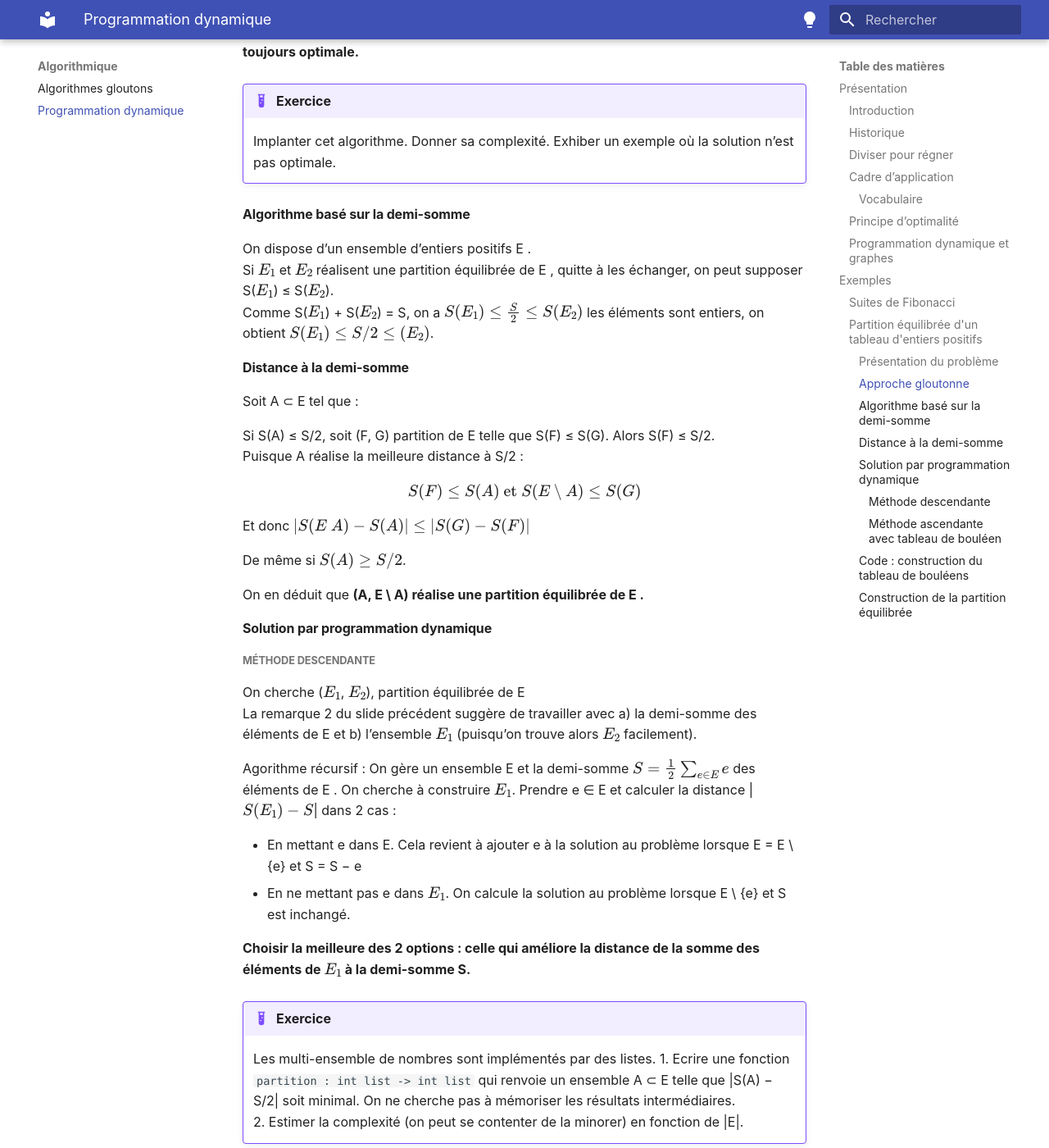
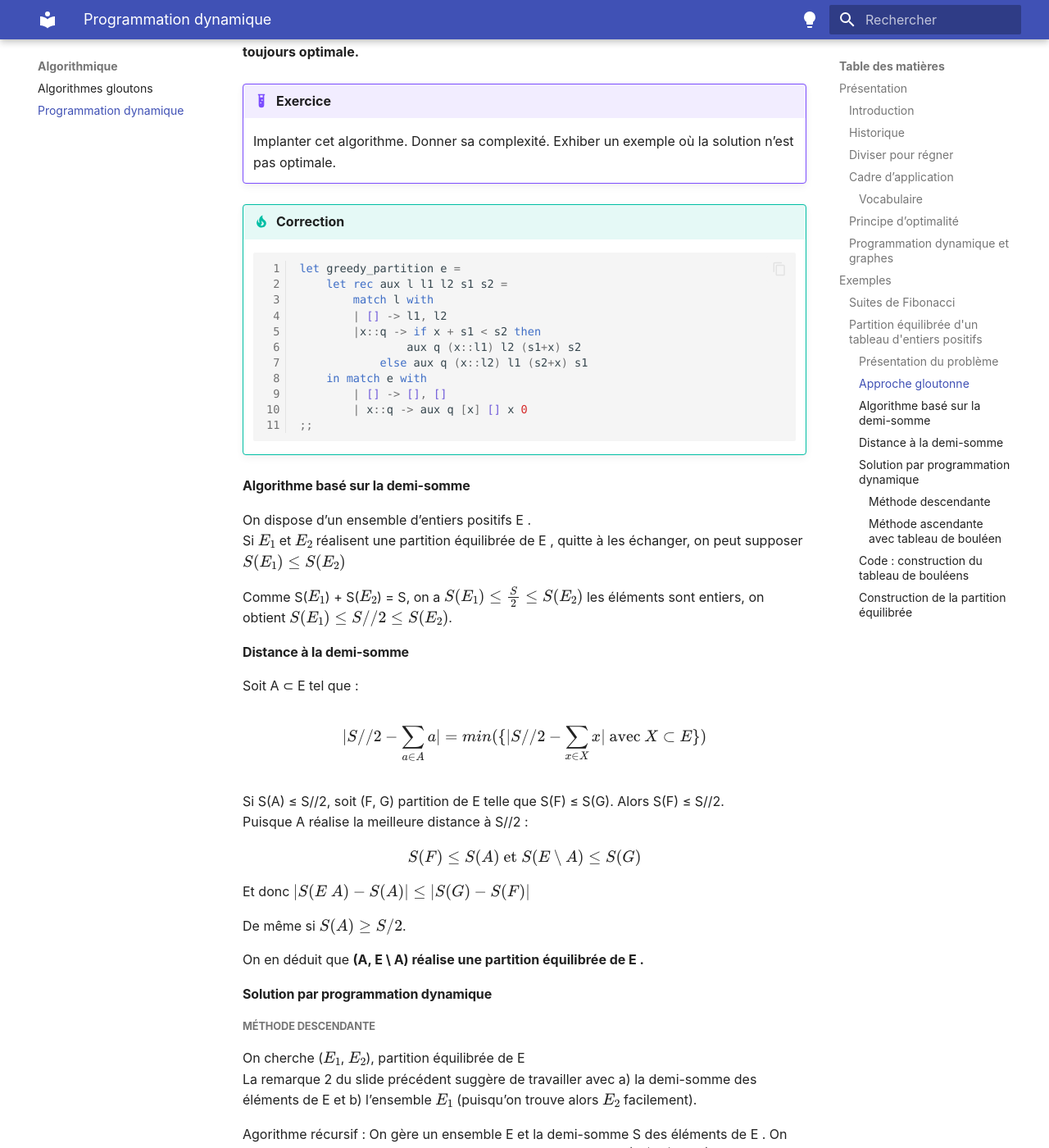
Before and after one commit to mp2i-thiers/mp2i-thiers.github.io, an MkDocs documentation site: the page built from docs/Algorithmique/prodgyn.md, in a window 1280 px wide and 1400 px high, scrolled down 3558 px. Shown: the whole window at 82% size. Built offline with MkDocs 1.6.1 and Material for MkDocs 9.7.7, drawn with Linux system fonts in a browser that asks for light colours; some of the changed text lies outside the part shown.

Commit message:
Programmation dynamique

````diff
--- a/docs/Algorithmique/prodgyn.md
+++ b/docs/Algorithmique/prodgyn.md
@@ -90,25 +90,43 @@ On note S la somme des éléments de $E$ et S(A) la somme des éléments  d’un
 #### Approche gloutonne
 
 Pour E = {$e, . . . , e_n$} :
-On gère deux sous-ensembles E, E initialisés resp. en {$e_1$}, ∅.
+On gère deux sous-ensembles $E_1$, $E_2$ initialisés resp. en {$e_1$}, ∅.
 On place les éléments suivants dans E un à un jusqu’à ce que  §($E_2$) > §($E_1$). Les éléments suivants sont alors placés dans $E_1$ etc.
 **Malheureusement, même en triant les éléments de E , la solution  fournie n’est pas toujours optimale.**
 
 !!! example "Exercice"
     Implanter cet algorithme. Donner sa complexité. Exhiber un exemple où la solution n’est pas optimale.
 
+!!! tip "Correction"
+    ```ocaml linenums="1"
+    let greedy_partition e =
+        let rec aux l l1 l2 s1 s2 =
+            match l with
+            | [] -> l1, l2
+            |x::q -> if x + s1 < s2 then
+                    aux q (x::l1) l2 (s1+x) s2
+                else aux q (x::l2) l1 (s2+x) s1
+        in match e with
+            | [] -> [], []
+            | x::q -> aux q [x] [] x 0
+    ;;
+    ```
+
 #### Algorithme basé sur la demi-somme
 
 On dispose d’un ensemble d’entiers positifs E .
-Si $E_1$ et $E_2$ réalisent une partition équilibrée de E , quitte à les  échanger, on peut supposer S($E_1$) ≤ S($E_2$).
-Comme S($E_1$) + S($E_2$) = S, on a $S(E_1) ≤ \frac{S}{2} \leq S(E_2)$ les éléments sont entiers, on obtient $S(E_1) ≤ S/2 ≤ (E_2)$.
+Si $E_1$ et $E_2$ réalisent une partition équilibrée de E , quitte à les  échanger, on peut supposer $S(E_1) ≤ S(E_2)$
+
+Comme S($E_1$) + S($E_2$) = S, on a $S(E_1) ≤ \frac{S}{2} \leq S(E_2)$ les éléments sont entiers, on obtient $S(E_1) ≤ S//2 ≤ S(E_2)$.
 
 #### Distance à la demi-somme
 
 Soit A ⊂ E tel que :
 
-Si S(A) ≤ S/2, soit (F, G) partition de E telle que S(F) ≤ S(G). Alors S(F) ≤ S/2.
-Puisque A réalise la meilleure distance à S/2 :
+$$|S//2 - \sum_{a\in A} a| = min(\{|S//2 - \sum_{x \in X} x| \text{ avec } X \subset E\})$$
+
+Si S(A) ≤ S//2, soit (F, G) partition de E telle que S(F) ≤ S(G). Alors S(F) ≤ S//2.
+Puisque A réalise la meilleure distance à S//2 :
 $$S(F ) ≤ S(A) \text{ et } S(E \setminus A) ≤ S(G) $$
 Et donc $|S(E \ A) − S(A)| ≤ |S(G ) − S(F )|$
 
@@ -123,10 +141,10 @@ On en déduit que **(A, E \ A) réalise une  partition équilibrée de E .**
 On cherche ($E_1$, $E_2$), partition équilibrée de E
 La remarque 2 du slide précédent suggère de travailler avec a) la  demi-somme des éléments de E et b) l’ensemble $E_1$ (puisqu’on trouve  alors $E_2$ facilement).
 
-Agorithme récursif : On gère un ensemble E et la demi-somme $S = \frac{1}{2}\sum_{e \in E} e$ des éléments de E . On cherche à construire $E_1$.
+Agorithme récursif : On gère un ensemble E et la demi-somme S des éléments de E . On cherche à construire $E_1$.
 Prendre e ∈ E et calculer la distance |$S(E_1) − S$| dans 2 cas :
 
-- En mettant e dans E. Cela revient à ajouter e à la solution au problème  lorsque E = E \ {e} et S = S − e
+- En mettant e dans $E_1$. Cela revient à ajouter e à la solution au problème  lorsque E = E \ {e} et S = S − e
 - En ne mettant pas e dans $E_1$. On calcule la solution au problème lorsque E \ {e} et S est inchangé.
 
 **Choisir la meilleure des 2 options : celle qui améliore la distance de la  somme des éléments de $E_1$ à la demi-somme S.**
````
Also changed, not shown: other parts of docs/Algorithmique/prodgyn.md (+2 -2 lines).
